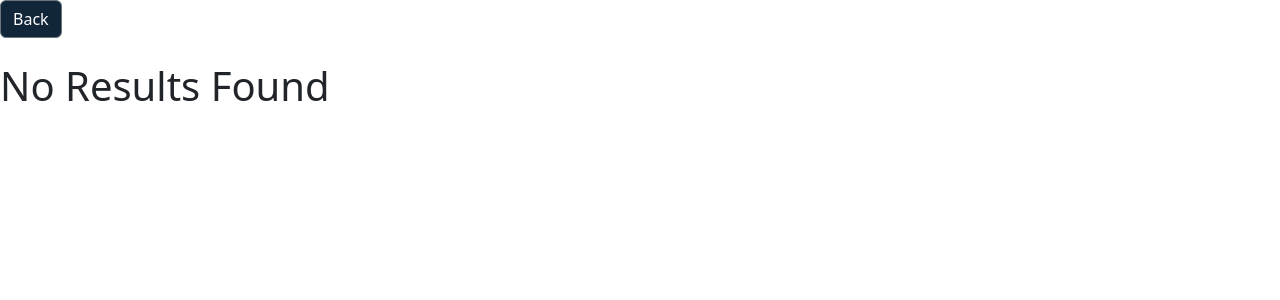
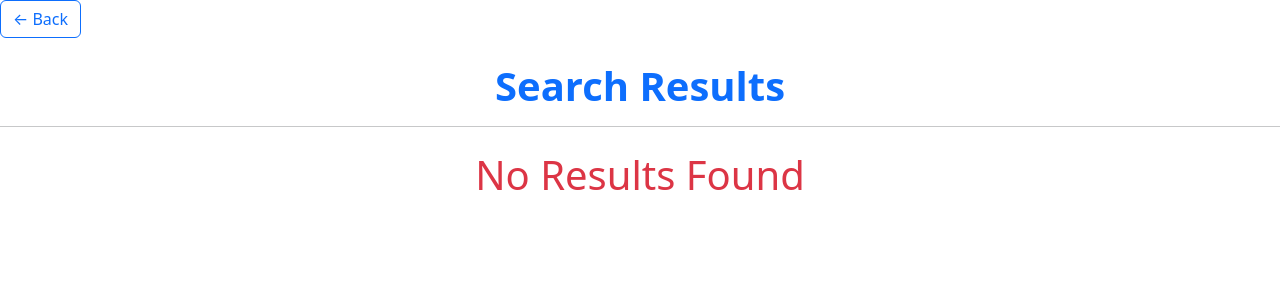
Before and after one commit to bsearight/PersonalizedCatalog, a Flask app: page /search in a window 1280 px wide. Shown: the part 93-393 px from the top of the page. Run offline with Flask 3, Linux system fonts and the light colour scheme.

Commit message:
Changes styling on Search results page, Add items. Moved Notes on item page out of dropdown an into description container

```diff
--- a/templates/search_results.html
+++ b/templates/search_results.html
@@ -1,7 +1,57 @@
 {% extends "projects.html" %}
 {% block title %}Search Results{% endblock %}
 {% block content %}
-<button onclick="history.back()" style = "background-color: #12263A" class="btn btn-secondary mb-4">Back</button>
+<button onclick="history.back()" class="btn btn-outline-primary mb-4">← Back</button>
+<h1 class="text-center text-primary fw-bold">Search Results</h1>
+<hr>
+<div class="container">
+    {% if results %}
+        {% if search_type == "project" %}
+            {% for result in results %}
+                <div class="card shadow-sm p-3 mb-4 border">
+                    <div class="card-body">
+                        <h3 class="fw-bold text-primary">
+                            <a href="/view_project/{{ result.id }}" class="text-decoration-none text-primary">{{ result.name }}</a>
+                        </h3>
+                        <p class="text-muted">{{ result.description }}</p>
+                        <div class="text-center">
+                            <img src="{{ result.image }}" alt="Project Image" class="img-fluid rounded" style="max-height: 200px;">
+                        </div>
+                    </div>
+                </div>
+            {% endfor %}
+        {% elif search_type == "item" %}
+            {% for result in results %}
+                <div class="card shadow-sm p-3 mb-4 border">
+                    <div class="row align-items-center">
+                        <div class="col-md-3 text-center">
+                            <img src="{{ result.image }}" alt="Image" class="img-fluid rounded" style="max-height: 200px;">
+                        </div>
+                        <div class="col-md-6">
+                            <h3 class="fw-bold text-primary">
+                                <a href="/view_item/{{ result.id }}" class="text-decoration-none text-primary">{{ result.name }}</a>
+                            </h3>
+                            <p class="text-muted mb-1">Type: {{ result.item_type }}</p>
+                            <p class="text-muted mb-1">Brand: {{ result.brand }}</p>
+                            <p class="text-muted">Color: {{ result.color }}</p>
+                        </div>
+                        <div class="col-md-3 text-center">
+                            <button onclick="window.location.href='/view_item/{{ result.id }}'" class="btn btn-success">🔍 View Item</button>
+                        </div>
+                    </div>
+                </div>
+            {% endfor %}
+        {% endif %}
+    {% else %}
+        <h1 class="text-center text-danger mt-4">No Results Found</h1>
+    {% endif %}
+
+    {% if error %}
+        <p class="text-center text-danger mt-2">{{ error }}</p>
+    {% endif %}
+</div>
+
+<!--<button onclick="history.back()" style = "background-color: #12263A" class="btn btn-secondary mb-4">Back</button>
 {% if results %}
     <h1 style="font-family: serif">Search Results</h1>
     <hr>
@@ -40,6 +90,5 @@
 {% endif %}
 {% if error %}
     <p style="color: #80A4ED;">{{ error }}</p>
-{% endif %}
-
+{% endif %}-->
 {% endblock %}
--- a/templates/view_project.html
+++ b/templates/view_project.html
@@ -82,5 +82,4 @@ function confirmDelete() {
       <button onclick="window.location.href='/add_item?project={{ project_details.id }}'" style="background-color: #06BCC1" type="button" class="btn btn-secondary mb-4">Add Item</button>
     </div>
   </div>
-</div>
 {% endblock %}
```
Also changed, not shown: templates/add_item.html (+31 -2 lines), templates/view_item.html (+3 -20 lines).
